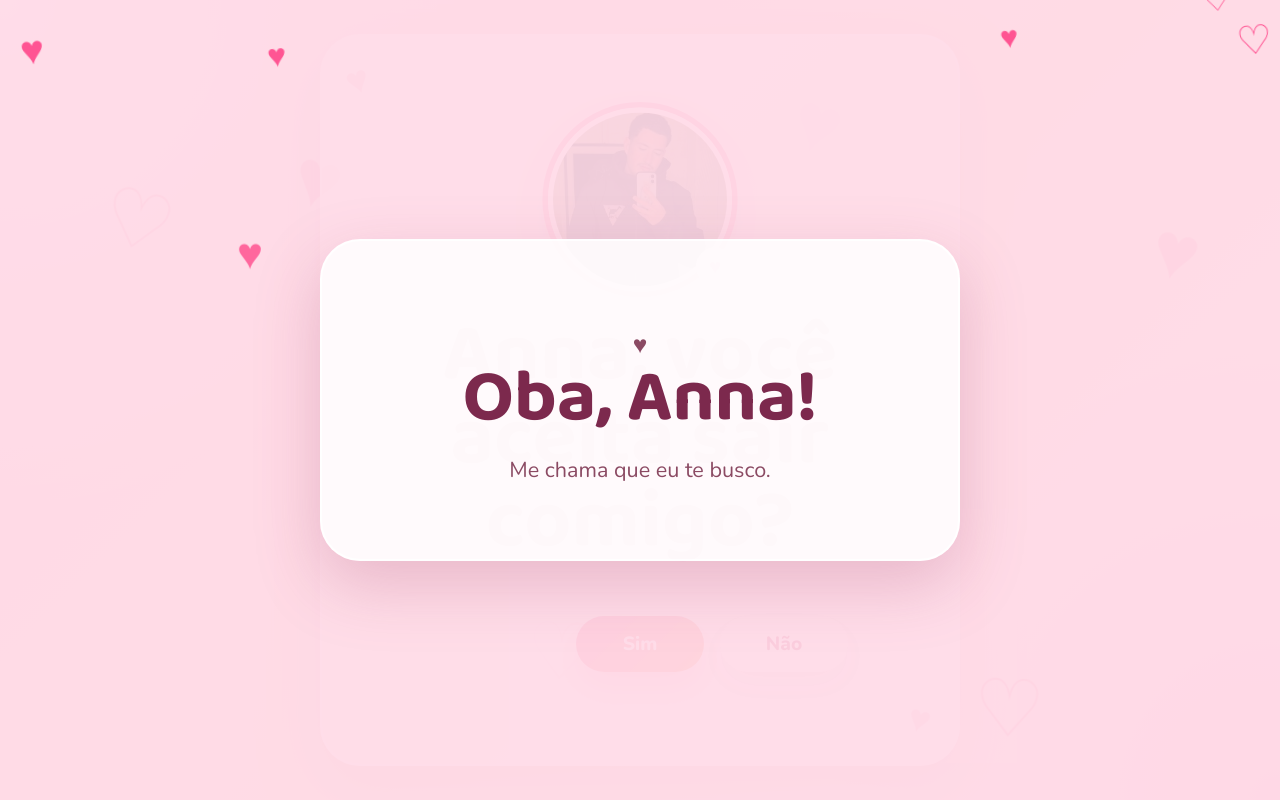
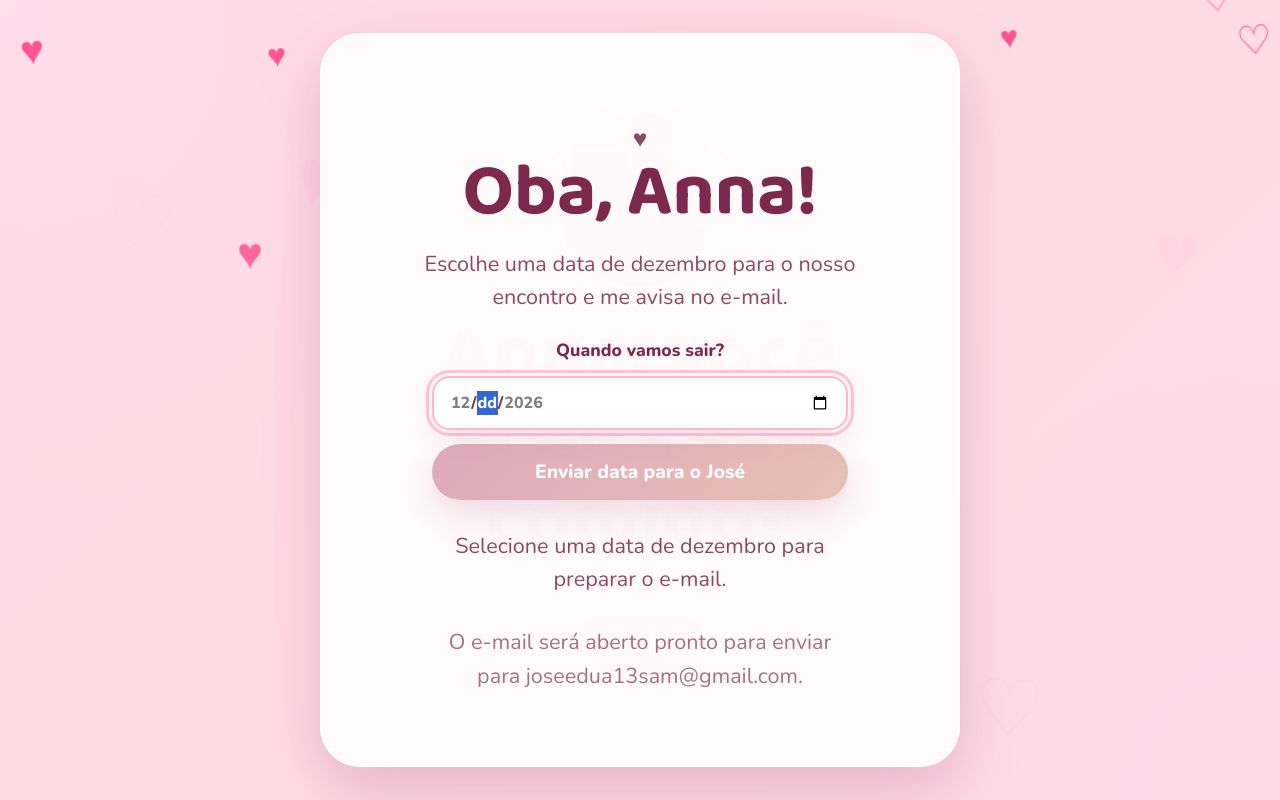
Before and after one commit to jbr121/abre-ai, a plain HTML site: page index.html in a window 1280 px wide. Both pictures are taken after a click on the button "Sim". Drawn offline with nearby package versions, Linux system fonts and the light colour scheme.

Commit message:
Add December date picker
Co-authored-by: Cursor <cursoragent@cursor.com>

```diff
--- a/index.html
+++ b/index.html
@@ -14,7 +14,7 @@
       href="https://fonts.googleapis.com/css2?family=Baloo+2:wght@500;700&family=Nunito:wght@400;700;800&display=swap"
       rel="stylesheet"
     />
-    <link rel="stylesheet" href="styles.css?v=7" />
+    <link rel="stylesheet" href="styles.css?v=8" />
   </head>
   <body>
     <main class="page-shell">
@@ -35,7 +35,7 @@
         <h1 id="question-title">Anna, você aceita sair comigo?</h1>
 
         <div class="button-row" id="button-row">
-          <button class="yes-button" id="yes-button" type="button">Sim</button>
+          <button class="yes-button" id="yes-button" type="button" aria-controls="celebration" aria-expanded="false">Sim</button>
           <button class="no-button" id="no-button" type="button">Não</button>
         </div>
       </section>
@@ -45,11 +45,25 @@
         <div class="celebration-card">
           <p class="big-heart" aria-hidden="true">♥</p>
           <h2>Oba, Anna!</h2>
-          <p>Me chama que eu te busco.</p>
+          <p>Escolhe uma data de dezembro para o nosso encontro e me avisa no e-mail.</p>
+
+          <div class="date-picker">
+            <label for="date-input">Quando vamos sair?</label>
+            <input id="date-input" class="date-input" type="date" />
+            <button class="mail-button" id="mail-button" type="button" disabled>
+              Enviar data para o José
+            </button>
+            <p class="date-status" id="date-status" role="status">
+              Selecione uma data de dezembro para preparar o e-mail.
+            </p>
+            <p class="email-note">
+              O e-mail será aberto pronto para enviar para joseedua13sam@gmail.com.
+            </p>
+          </div>
         </div>
       </section>
     </main>
 
-    <script src="script.js?v=6"></script>
+    <script src="script.js?v=8"></script>
   </body>
 </html>
--- a/script.js
+++ b/script.js
@@ -2,6 +2,10 @@ const noButton = document.querySelector("#no-button");
 const yesButton = document.querySelector("#yes-button");
 const buttonRow = document.querySelector("#button-row");
 const celebration = document.querySelector("#celebration");
+const dateInput = document.querySelector("#date-input");
+const mailButton = document.querySelector("#mail-button");
+const dateStatus = document.querySelector("#date-status");
+const recipientEmail = "joseedua13sam@gmail.com";
 
 let ignoreNextClick = false;
 
@@ -118,17 +122,89 @@ function rainHearts() {
   }
 }
 
+function getDecemberRange() {
+  const year = new Date().getFullYear();
+
+  return {
+    min: `${year}-12-01`,
+    max: `${year}-12-31`,
+  };
+}
+
+function formatDate(dateValue) {
+  const selectedDate = new Date(`${dateValue}T12:00:00`);
+
+  return new Intl.DateTimeFormat("pt-BR", {
+    dateStyle: "full",
+  }).format(selectedDate);
+}
+
+function buildMailtoLink(dateValue) {
+  const formattedDate = formatDate(dateValue);
+  const subject = "Anna escolheu a data do encontro";
+  const body = `Oi, José!\n\nAnna aceitou sair com você e escolheu ${formattedDate} para o encontro.\n\nAgora é só combinar os detalhes.`;
+
+  return `mailto:${recipientEmail}?subject=${encodeURIComponent(subject)}&body=${encodeURIComponent(body)}`;
+}
+
+function updateMailButton() {
+  const dateValue = dateInput.value;
+  const { min, max } = getDecemberRange();
+
+  if (!dateValue) {
+    mailButton.disabled = true;
+    dateStatus.textContent = "Selecione uma data de dezembro para preparar o e-mail.";
+    return;
+  }
+
+  if (dateValue < min || dateValue > max) {
+    mailButton.disabled = true;
+    dateStatus.textContent = "Só vale escolher uma data de dezembro.";
+    return;
+  }
+
+  const formattedDate = formatDate(dateValue);
+  mailButton.disabled = false;
+  dateStatus.textContent = `Data escolhida: ${formattedDate}.`;
+}
+
+function prepareDatePicker() {
+  const { min, max } = getDecemberRange();
+
+  dateInput.min = min;
+  dateInput.max = max;
+
+  if (dateInput.value && (dateInput.value < min || dateInput.value > max)) {
+    dateInput.value = "";
+  }
+
+  updateMailButton();
+}
+
 function celebrate() {
   celebration.hidden = false;
   yesButton.setAttribute("aria-expanded", "true");
   requestAnimationFrame(() => celebration.classList.add("is-open"));
   rainHearts();
+  prepareDatePicker();
+  dateInput.focus({ preventScroll: true });
 }
 
 window.addEventListener("load", placeNoButtonNearQuestion);
 window.addEventListener("resize", placeNoButtonNearQuestion);
 
 yesButton.addEventListener("click", celebrate);
+
+dateInput.addEventListener("change", updateMailButton);
+
+mailButton.addEventListener("click", () => {
+  if (!dateInput.value) {
+    updateMailButton();
+    return;
+  }
+
+  window.location.href = buildMailtoLink(dateInput.value);
+});
 
 noButton.addEventListener("pointerenter", (event) => {
   if (event.pointerType === "mouse") {
--- a/styles.css
+++ b/styles.css
@@ -135,7 +135,8 @@ h2 {
 }
 
 .yes-button,
-.no-button {
+.no-button,
+.mail-button {
   min-width: 8rem;
   min-height: 3.5rem;
   border: 0;
@@ -149,16 +150,25 @@ h2 {
     background 180ms ease;
 }
 
-.yes-button {
+.yes-button,
+.mail-button {
   color: #fff;
   background: linear-gradient(135deg, #ff5d97, #ff8d65);
   box-shadow: 0 1rem 2rem rgba(239, 79, 128, 0.34);
 }
 
 .yes-button:hover,
-.yes-button:focus-visible {
+.yes-button:focus-visible,
+.mail-button:hover:not(:disabled),
+.mail-button:focus-visible:not(:disabled) {
   transform: translateY(-0.16rem) scale(1.04);
   box-shadow: 0 1.2rem 2.4rem rgba(239, 79, 128, 0.42);
+}
+
+.mail-button:disabled {
+  cursor: not-allowed;
+  filter: grayscale(0.45);
+  opacity: 0.58;
 }
 
 .no-button {
@@ -190,6 +200,7 @@ h2 {
   display: grid;
   place-items: center;
   padding: 1.25rem;
+  overflow-y: auto;
   background: rgba(255, 219, 232, 0);
   opacity: 0;
   transition:
@@ -210,6 +221,49 @@ h2 {
   position: relative;
   z-index: 1;
   animation: pop 0.75s cubic-bezier(0.22, 1, 0.36, 1) both;
+}
+
+.date-picker {
+  display: grid;
+  gap: 0.85rem;
+  max-width: 26rem;
+  margin: 1.5rem auto 0;
+}
+
+.date-picker label {
+  color: #7c294d;
+  font-size: 1.1rem;
+  font-weight: 800;
+}
+
+.date-input {
+  width: 100%;
+  min-height: 3.4rem;
+  border: 0.16rem solid #ffb7cf;
+  border-radius: 1.1rem;
+  padding: 0 1rem;
+  color: #7c294d;
+  background: #fff;
+  font: inherit;
+  font-weight: 800;
+  box-shadow: 0 0.6rem 1.4rem rgba(174, 85, 121, 0.12);
+}
+
+.date-input:focus-visible {
+  outline: 0.22rem solid rgba(255, 93, 151, 0.35);
+  outline-offset: 0.2rem;
+}
+
+.date-status,
+.email-note {
+  margin: 0;
+  color: #8b4a63;
+  font-size: 0.95rem;
+  line-height: 1.45;
+}
+
+.email-note {
+  opacity: 0.78;
 }
 
 .heart-rain {
@@ -366,7 +420,8 @@ h2 {
   }
 
   .yes-button,
-  .no-button {
+  .no-button,
+  .mail-button {
     min-width: 7.2rem;
   }
 }
```
